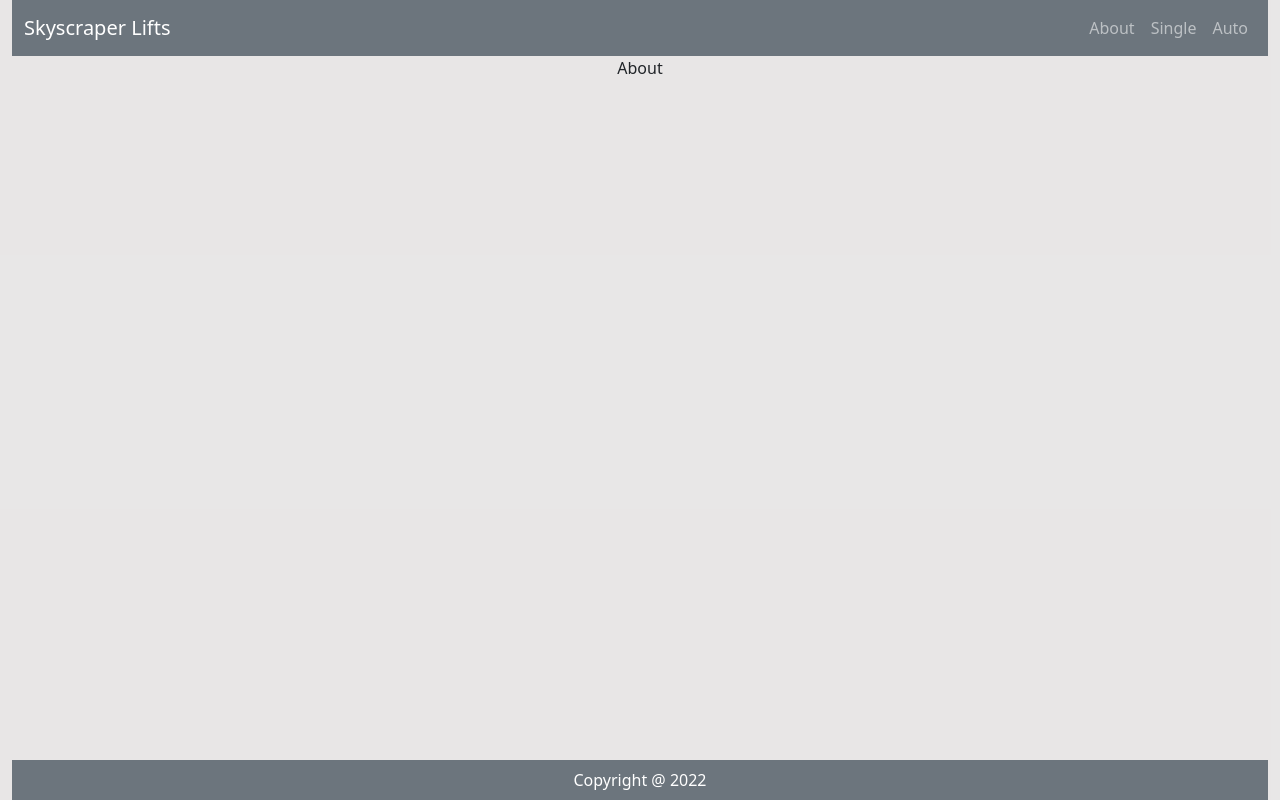
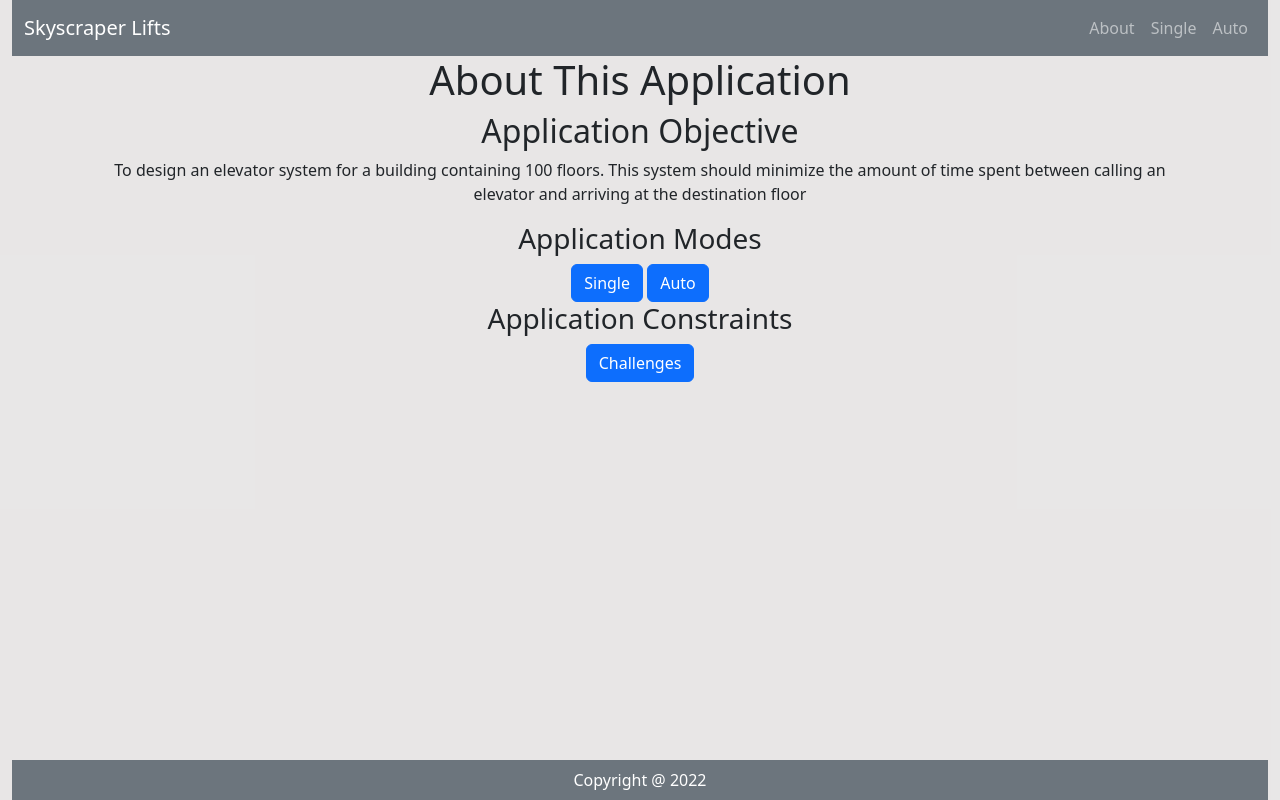
Before and after one commit to JamesFThomas/skyscraper-lifts, a React (Create React App) app: page /about in a window 1280 px wide. Built offline with nearby package versions, Linux system fonts and the light colour scheme.

Commit message:
basic information added to About component

```diff
--- a/src/components/pages/About.js
+++ b/src/components/pages/About.js
@@ -1,16 +1,31 @@
+import Button from 'react-bootstrap/Button';
 import Container from 'react-bootstrap/Container';
 
 const About = () => {
   return (
-        <div className="page">
+    <div className='page'>
       <Container>
         <div>
-                    {"About"}
+          <h1>{'About This Application'}</h1>
+          <div>
+            <h2>{'Application Objective'}</h2>
+            <p>
+              {`
+                To design an elevator system for a building containing 100 floors.
+                This system should minimize the amount of time spent between
+                calling an elevator and arriving at the destination floor`}
+            </p>
+          </div>
+          <div>
+            <h3>{'Application Modes'}</h3>
+            <Button>{'Single'}</Button> <Button>{'Auto'}</Button>
+            <h3>{'Application Constraints'}</h3>
+            <Button>{'Challenges'}</Button>
+          </div>
         </div>
       </Container>
     </div>
-
   );
-}
+};
 
 export default About;
```
Lines whose indentation alone changed are shown as unchanged.
